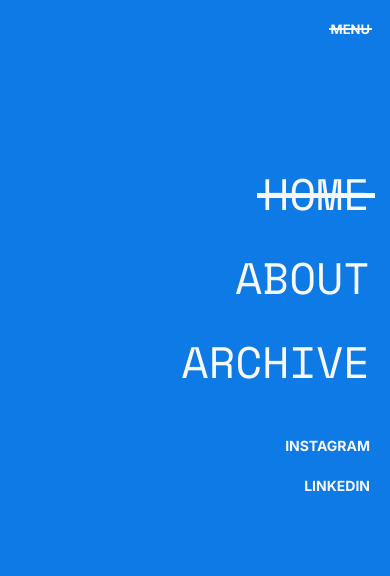
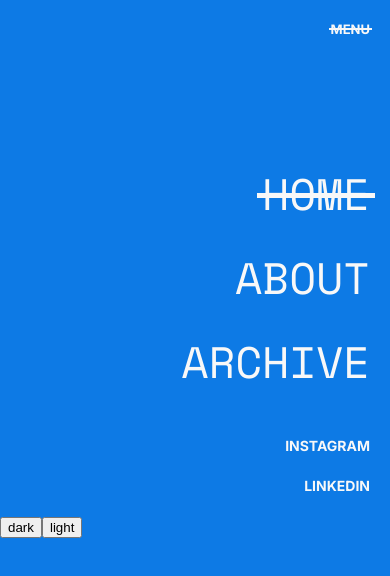
Before and after one commit to dqnte/portfolio-v3, a React (Vite) app: page / in a window 390 px wide. Both pictures are taken after a click on the link "menu". Shown: the top 576 px of the page. Built offline with nearby package versions, Linux system fonts and the light colour scheme.

Commit message:
Add light/dark to mobile menu

```diff
--- a/src/App.tsx
+++ b/src/App.tsx
@@ -16,7 +16,9 @@ function App() {
   /* --- IMAGES --- */
   const [albums, setAlbums] = useState([]);
   useEffect(() => {
-    console.log("ok hacker... u can find the source code here: http://github.com/dqnte/portfolio-v3");
+    console.log(
+      "ok hacker... u can find the source code here: http://github.com/dqnte/portfolio-v3",
+    );
     fetchPhotoManifest().then((albums) => {
       setAlbums(albums);
     });
@@ -41,7 +43,7 @@ function App() {
 
   return (
     <BrowserRouter>
-     <div className={`App ${useDarkTheme ? "dark" : "light"}`}>
+      <div className={`App ${useDarkTheme ? "dark" : "light"}`}>
         <Header
           useDarkTheme={useDarkTheme}
           setDarkTheme={setDarkTheme}
@@ -50,7 +52,12 @@ function App() {
           showMenu={showMenu}
           albums={albums}
         />
-        <Menu closeMenu={closeMenu} show={showMenu} />
+        <Menu
+          closeMenu={closeMenu}
+          show={showMenu}
+          setDarkTheme={setDarkTheme}
+          useDarkTheme={useDarkTheme}
+        />
         <Routes>
           {<Route path="/*" element={<Photo albums={albums} />} />}
           <Route path="/about" element={<About />} />
--- a/src/Menu.tsx
+++ b/src/Menu.tsx
@@ -6,9 +6,13 @@ import { motion, AnimatePresence } from "framer-motion";
 const Menu = ({
   show,
   closeMenu,
+  setDarkTheme,
+  useDarkTheme,
 }: {
   show: boolean;
   closeMenu: () => void;
+  setDarkTheme: (value: boolean) => void;
+  useDarkTheme: boolean;
 }) => {
   const [hoverPage, setHoverPage] = useState(null);
 
@@ -43,9 +47,9 @@ const Menu = ({
       {show && (
         <motion.div
           className="Menu"
-          initial={{ height: "0vh" }}
+          initial={{ height: "0dvh" }}
           animate={{
-            height: "100vh",
+            height: "100dvh",
             transition: {
               duration: SLIDE_IN,
               type: "tween",
@@ -83,14 +87,15 @@ const Menu = ({
             </Link>
           </motion.div>
           <motion.div
-            className="Menu-socials"
+            className="Menu-bottom"
             initial={{ opacity: 0 }}
             animate={{
               opacity: 1,
-              transition: { delay: SLIDE_IN + TEXT_IN + 0.025 },
+              transition: { delay: SLIDE_IN + TEXT_IN },
             }}
             exit={{ opacity: 0 }}
           >
+            <motion.div className="Menu-socials">
               <a
                 href="https://www.instagram.com/dantistador/"
                 className="Menu-socials__link"
@@ -104,6 +109,25 @@ const Menu = ({
                 linkedin
               </a>
             </motion.div>
+            <div className={"Menu-controls"}>
+              <button
+                className={`Menu-controls__link ${useDarkTheme ? "selected" : ""}`}
+                onClick={() => {
+                  setDarkTheme(true);
+                }}
+              >
+                dark
+              </button>
+              <button
+                className={`Menu-controls__link ${useDarkTheme ? "" : "selected"}`}
+                onClick={() => {
+                  setDarkTheme(false);
+                }}
+              >
+                light
+              </button>
+            </div>
+          </motion.div>
         </motion.div>
       )}
     </AnimatePresence>
```
Lines whose indentation alone changed are shown as unchanged.
